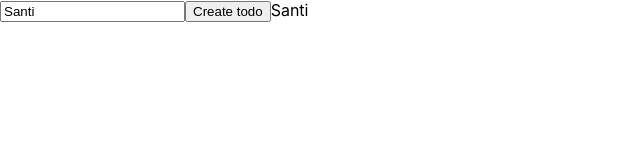
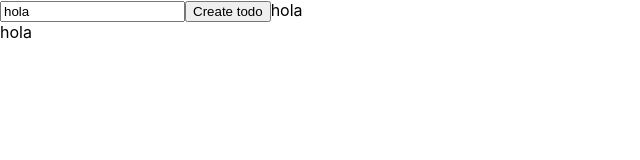
Before and after one commit to Xpedr2/todolist, a React (Create React App) app: page / in a window 1280 px wide. Both pictures are taken after a click on the input "Create todo". Shown: the top 160 px of the page, without its empty margins (0-640 px from the left). Built offline with nearby package versions, Linux system fonts and the light colour scheme.

Commit message:
añade nuevos items

```diff
--- a/src/components/todo.js
+++ b/src/components/todo.js
@@ -1,9 +1,21 @@
 import { useState } from "react";
 
 export default function TodoApp() {
-    function handleClick(e){
+    const [title, setTitle] = useState("hola");
+    const [todos, setTodos] = useState([]);
+
+    function handleSubmit(e){
         e.preventDefault();
-        setTitle("Santi");
+        const newTodo = {
+            id: crypto.randomUUID(),
+            title: title,
+            complited: false
+        }
+
+        const temp = [... todos];
+        temp.unshift(newTodo);
+
+        setTodos(temp);
     }
 
     function handleChange(e){
@@ -12,15 +24,21 @@ export default function TodoApp() {
         setTitle(value);
     }
 
-    const [title, setTitle] = useState("hola");
     return (
     <>
         <div className="todoContainer">
-            <form className="todoCreateForm">
+            <form className="todoCreateForm" onSubmit={handleSubmit}>
                 <input onChange={handleChange} className="todoImput" value={title} />
-                <input onClick={handleClick} type="submit" value="Create todo" className="buttonCreate" />
+                <input onClick={handleSubmit} type="submit" value="Create todo" className="buttonCreate" />
                 {title}
                 </form>
+                <div className="todosContainer">
+                    {
+                        todos.map(item => (
+                            <div>{item.title}</div>
+                        ))
+                    }
+                </div>
         </div>
     </>);
 }
```
